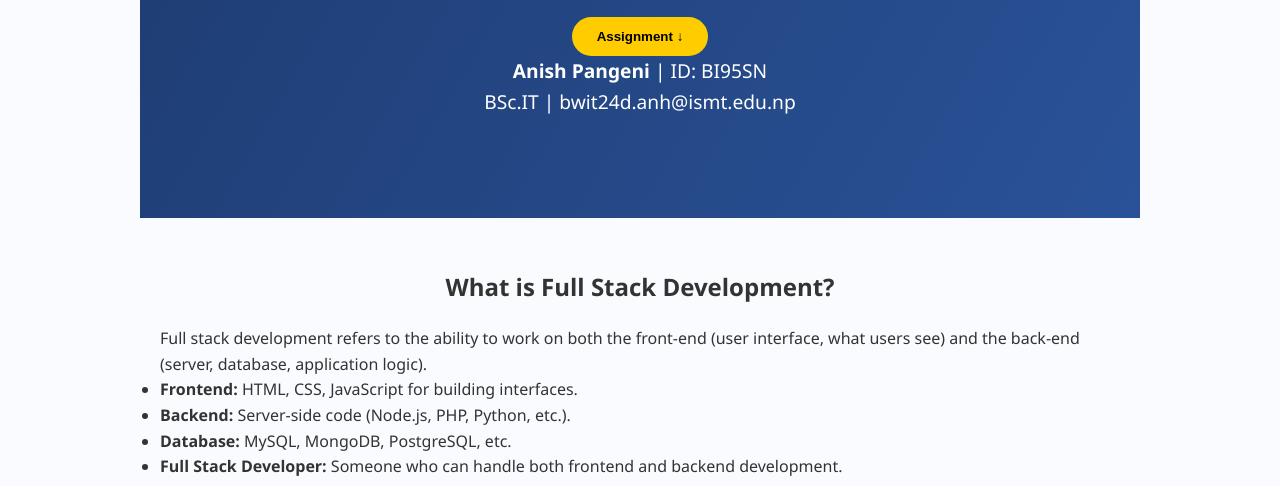
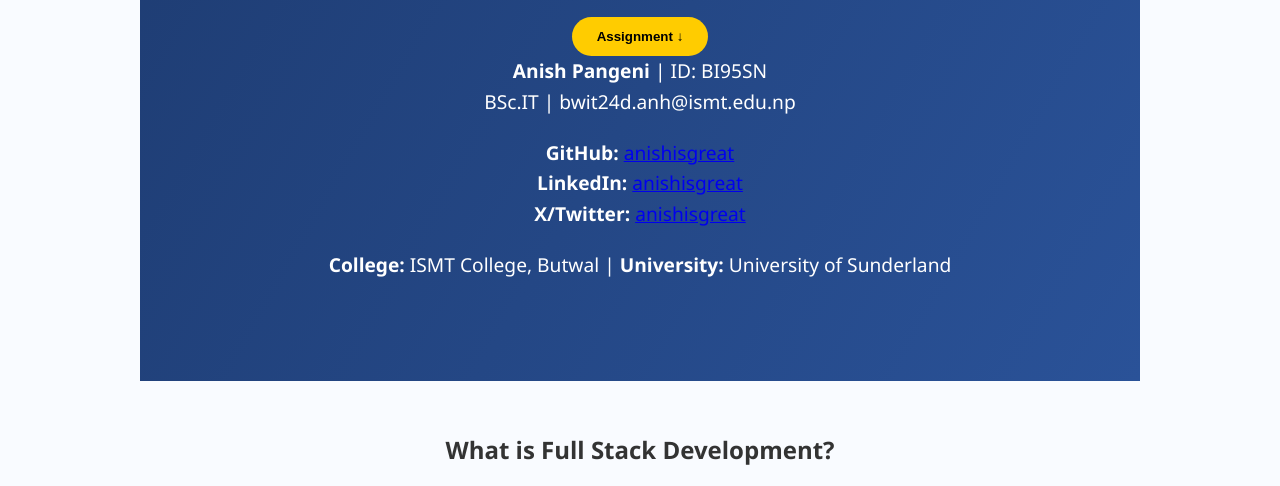
Before and after one commit to vivaanish/CET138-Full-Stack-Development-ANISH-PANGENI-BI95SN-, a plain HTML site: page index.html in a window 1280 px wide. Shown: the part 248-734 px from the top of the page. Drawn offline with Linux system fonts and the light colour scheme.

Commit message:
index.html

```diff
--- a/index.html
+++ b/index.html
@@ -23,10 +23,18 @@
   <section class="hero">
     <h1>CET138 Full Stack Development</h1>
     <p>Assignment 1 - Professional ePortfolio</p>
-    <button onclick="scrollToContent()"> Assignment ↓</button>
+    <button onclick="scrollToContent()">Assignment ↓</button>
     <p class="student-info">
       <b>Anish Pangeni</b> | ID: BI95SN<br>
       BSc.IT | bwit24d.anh@ismt.edu.np
+    </p>
+    <p class="student-links">
+      <b>GitHub:</b> <a href="https://github.com/anishisgreat" target="_blank">anishisgreat</a><br>
+      <b>LinkedIn:</b> <a href="https://www.linkedin.com/in/anishisgreat" target="_blank">anishisgreat</a><br>
+      <b>X/Twitter:</b> <a href="https://x.com/anishisgreat" target="_blank">anishisgreat</a>
+    </p>
+    <p class="affiliations">
+      <b>College:</b> ISMT College, Butwal | <b>University:</b> University of Sunderland
     </p>
   </section>
 
@@ -43,17 +51,12 @@
         <li><strong>Full Stack Developer:</strong> Someone who can handle both frontend and backend development.</li>
     </ul>
 
-
     <h3 style="color: blue;">What I Learned</h3>
     <p style="color: blue;">
         From the middle of my learning journey, I understood how frontend and backend work together
         to create complete web applications. I learned to structure code properly, connect databases,
         and implement interactive features for users.
     </p>
-</section>
-
-
-
 
     <div class="demo-box">
       <ul>
```
